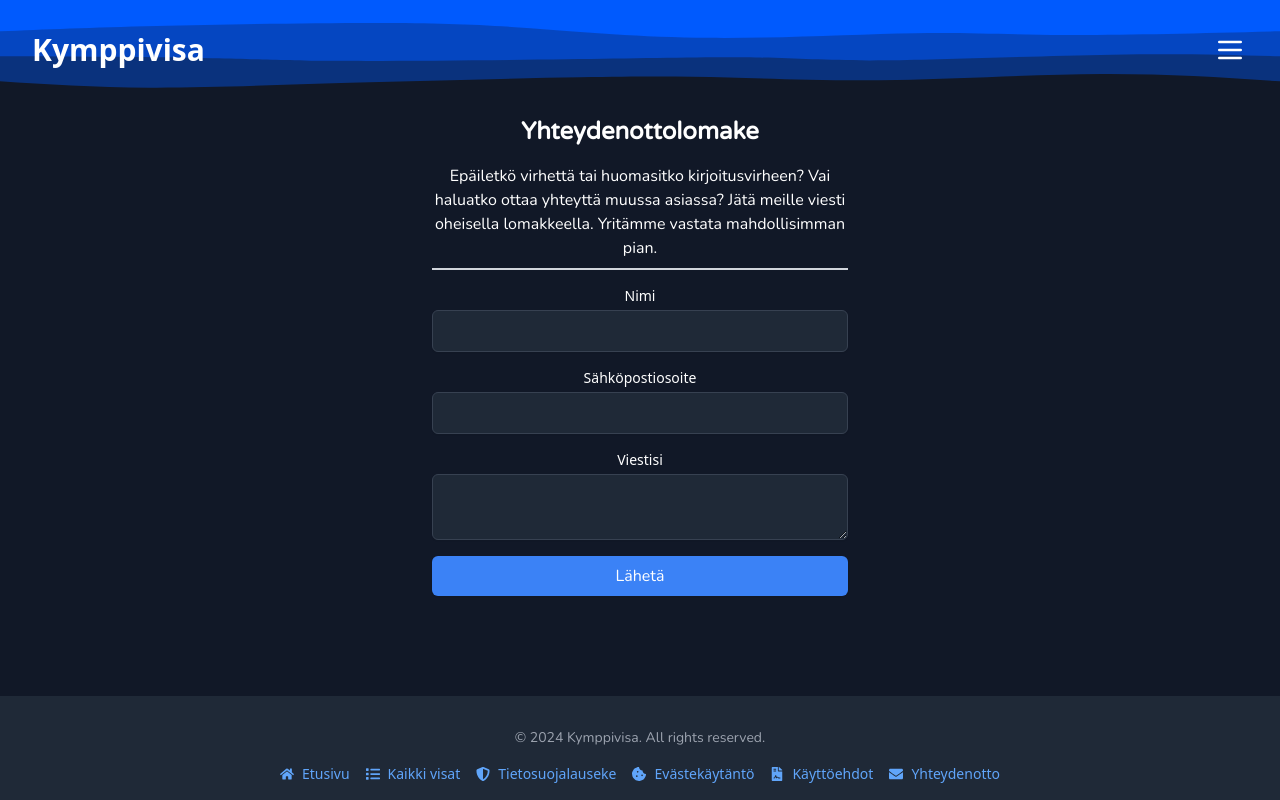
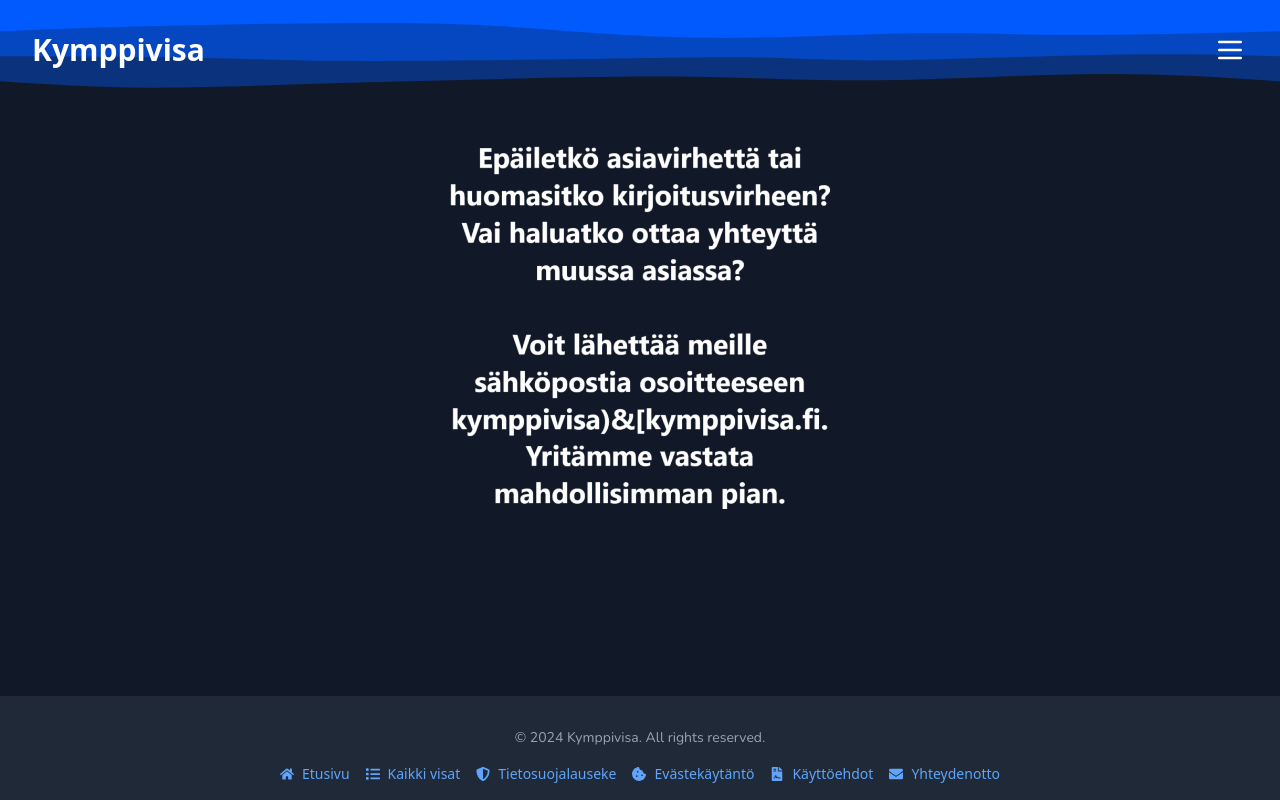
Before and after one commit to MetroHege/tietovisa-fe, a React (Vite) app: page /contact in a window 1280 px wide. Built offline with nearby package versions, Linux system fonts and the light colour scheme.

Commit message:
contact change

```diff
--- a/src/views/Contact.tsx
+++ b/src/views/Contact.tsx
@@ -1,128 +1,21 @@
-import React, { useState } from "react";
+import contactLight from "../assets/contact-light.png";
+import contactDark from "../assets/contact-dark.png";
 
-export default function BasicForm() {
-  const [name, setName] = useState("");
-  const [email, setEmail] = useState("");
-  const [message, setMessage] = useState("");
-  const [error, setError] = useState("");
-  const [success, setSuccess] = useState("");
-
-  function onSubmit(e: React.FormEvent<HTMLFormElement>) {
-    e.preventDefault();
-    e.stopPropagation();
-
-    const formcarryUrl = import.meta.env.VITE_FORMCARRY_URL;
-    if (!formcarryUrl) {
-      setError("Form submission URL is not defined.");
-      return;
-    }
-
-    fetch(formcarryUrl, {
-      method: "POST",
-      headers: {
-        Accept: "application/json",
-        "Content-Type": "application/json",
-      },
-      body: JSON.stringify({ name, email, message }),
-    })
-      .then((response) => response.json())
-      .then((response) => {
-        if (response.code === 200) {
-          setSuccess("Viestisi on lähetetty onnistuneesti.");
-          setName("");
-          setEmail("");
-          setMessage("");
-          setError("");
-        } else if (response.code === 422) {
-          // Field validation failed
-          setError(response.message);
-          setSuccess("");
-        } else {
-          // other error from formcarry
-          setError(response.message);
-          setSuccess("");
-        }
-      })
-      .catch((error) => {
-        // request related error.
-        setError(error.message ? error.message : error);
-        setSuccess("");
-      });
-  }
-
+const Contact = () => {
   return (
-    <div className="max-w-md mx-auto p-4">
-      <h1 className="text-2xl font-bold mb-4 text-gray-900 dark:text-white">
-        Yhteydenottolomake
-      </h1>
-      <p className="text-gray-900 dark:text-white">
-        Epäiletkö virhettä tai huomasitko kirjoitusvirheen? Vai haluatko ottaa
-        yhteyttä muussa asiassa? Jätä meille viesti oheisella lomakkeella.
-        Yritämme vastata mahdollisimman pian.
-      </p>
-      <hr className="border-t-2 border-gray-300 w-full max-w-[calc(100% - 2rem)] mx-auto mb-4 mt-2" />
-      {error && <p className="text-red-500 mb-4">{error}</p>}
-      {success && <p className="text-green-500 mb-4">{success}</p>}
-      <form onSubmit={(e) => onSubmit(e)} className="space-y-4">
-        <div className="formcarry-block">
-          <label
-            htmlFor="name"
-            className="block text-sm font-medium text-gray-900 dark:text-white"
-          >
-            Nimi
-          </label>
-          <input
-            type="text"
-            value={name}
-            onChange={(e) => setName(e.target.value)}
-            id="name"
-            placeholder=""
-            className="mt-1 block w-full p-2 border border-gray-300 dark:border-gray-700 rounded-md shadow-sm focus:ring-blue-500 focus:border-blue-500 dark:bg-gray-800 dark:text-white"
-          />
-        </div>
-
-        <div className="formcarry-block">
-          <label
-            htmlFor="email"
-            className="block text-sm font-medium text-gray-900 dark:text-white"
-          >
-            Sähköpostiosoite
-          </label>
-          <input
-            type="email"
-            value={email}
-            onChange={(e) => setEmail(e.target.value)}
-            id="email"
-            placeholder=""
-            className="mt-1 block w-full p-2 border border-gray-300 dark:border-gray-700 rounded-md shadow-sm focus:ring-blue-500 focus:border-blue-500 dark:bg-gray-800 dark:text-white"
-          />
-        </div>
-
-        <div className="formcarry-block">
-          <label
-            htmlFor="message"
-            className="block text-sm font-medium text-gray-900 dark:text-white"
-          >
-            Viestisi
-          </label>
-          <textarea
-            value={message}
-            onChange={(e) => setMessage(e.target.value)}
-            id="message"
-            placeholder=""
-            className="mt-1 block w-full p-2 border border-gray-300 dark:border-gray-700 rounded-md shadow-sm focus:ring-blue-500 focus:border-blue-500 dark:bg-gray-800 dark:text-white"
-          ></textarea>
-        </div>
-
-        <div className="formcarry-block">
-          <button
-            type="submit"
-            className="w-full p-2 bg-blue-500 text-white rounded-md shadow-sm hover:bg-blue-600 focus:outline-none focus:ring-2 focus:ring-offset-2 focus:ring-blue-500"
-          >
-            Lähetä
-          </button>
-        </div>
-      </form>
+    <div className="flex justify-center p-4">
+      <img
+        src={contactLight}
+        alt="Ota yhteyttä sähköpostitse: kymppivisa)&[kymppivisa.fi"
+        className="block dark:hidden w-1/2 h-auto"
+      />
+      <img
+        src={contactDark}
+        alt="Ota yhteyttä sähköpostitse: kymppivisa)&[kymppivisa.fi"
+        className="hidden dark:block w-1/2 h-auto"
+      />
     </div>
   );
-}
+};
+
+export default Contact;
```
Also changed, not shown: src/assets/contact-dark.png (added), src/assets/contact-light.png (added).
